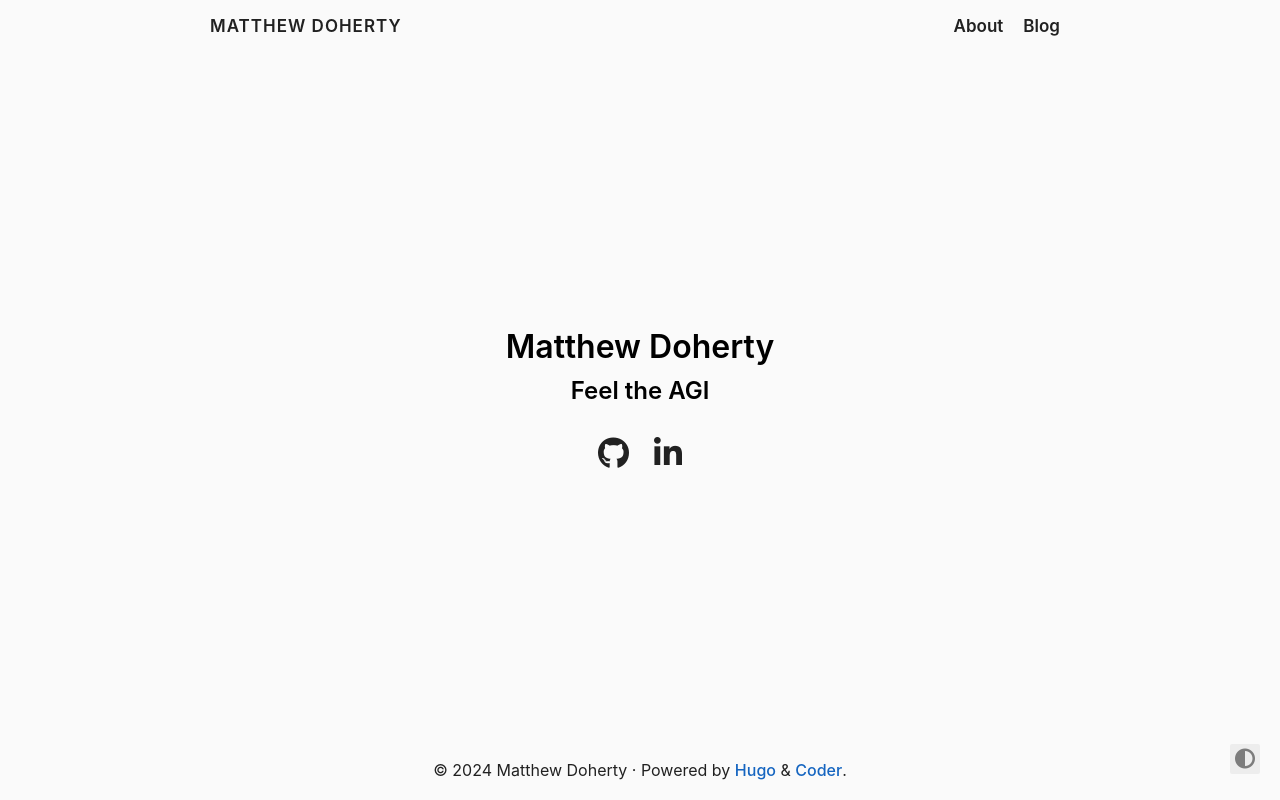
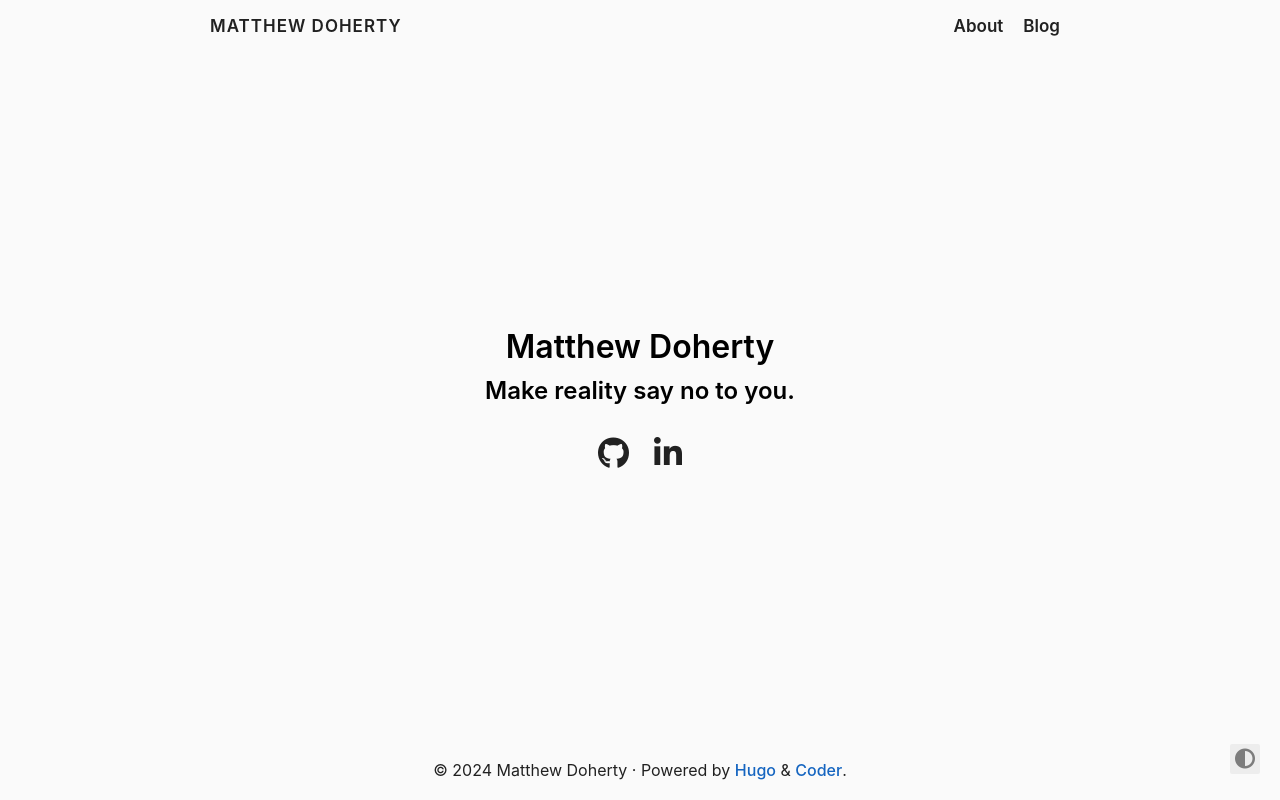
Before and after one commit to mfkd/mfkd.github.io, a plain HTML site: page index.html in a window 1280 px wide. Drawn offline with Linux system fonts and the light colour scheme.

Commit message:
Update site info headline in index.html

```diff
--- a/index.html
+++ b/index.html
@@ -138,7 +138,7 @@
 
     <h1>Matthew Doherty</h1>
 
-<h2>Feel the AGI<br></h2>
+<h2>Make reality say no to you.<br></h2>
 
 
 
```
